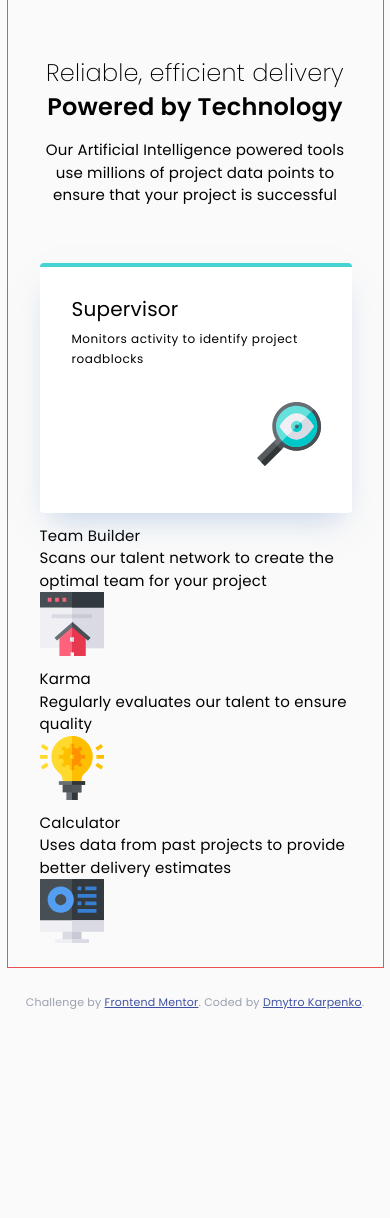
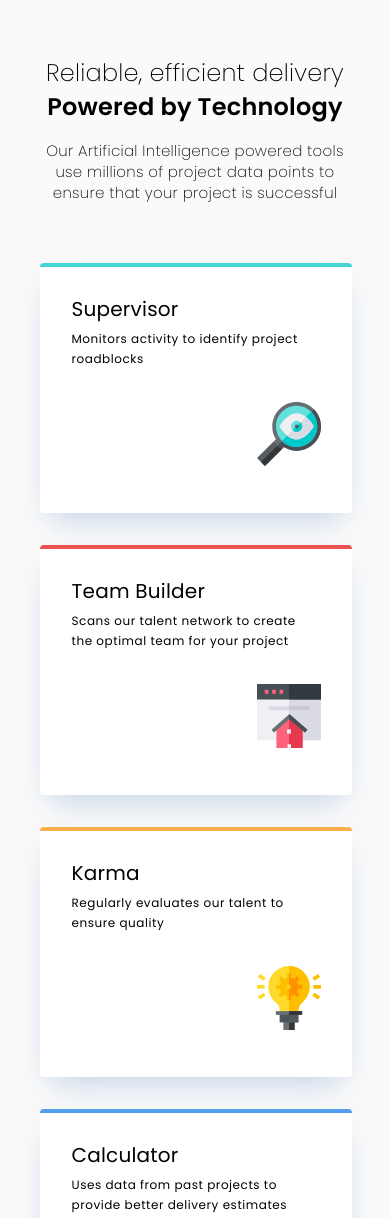
Before and after one commit to DmytroKarpenko88/four-card-feature-section-master, a website: page index.html in a window 390 px wide. Shown: the top 1218 px of the page. Before the commit the page ends 1022 px from the top, so only its background shows below. Drawn offline with Linux system fonts and the light colour scheme.

Commit message:
update mobile layout

```diff
--- a/index.html
+++ b/index.html
@@ -28,7 +28,7 @@
   </head>
   <body>
     <main class="flex items-center justify-center">
-      <section class="outline-1 outline-Red">
+      <section>
         <div class="max-w-[375px] py-[24px] px-[32px]">
           <div class="text-center">
             <p class="text-2xl font-extralight mt-[33px]">
@@ -37,13 +37,15 @@
             <h1 class="text-2xl font-semibold mt-[2px]">
               Powered by Technology
             </h1>
-            <p class="mt-[16px] tracking-[0.01em]">
+            <p
+              class="mt-[17px] font-extralight tracking-[0.02em] leading-[21px]"
+            >
               Our Artificial Intelligence powered tools use millions of project
               data points to ensure that your project is successful
             </p>
           </div>
 
-          <ul class="flex flex-col gap-3 mt-[56px]">
+          <ul class="flex flex-col mt-[60px] gap-8">
             <li
               class="w-[312px] h-[250px] bg-White rounded-[4px] border-t-4 border-t-Cyan py-7 px-8 relative shadow-card"
             >
@@ -57,29 +59,46 @@
                 class="absolute bottom-[47px] right-[31px]"
               />
             </li>
-            <li>
-              <h2>Team Builder</h2>
-              <p>
+            <li
+              class="w-[312px] h-[250px] bg-White rounded-[4px] border-t-4 border-t-Red py-7 px-8 relative shadow-card"
+            >
+              <h2 class="text-xl">Team Builder</h2>
+              <p class="text-xs mt-[6px] tracking-[0.045em] leading-5">
                 Scans our talent network to create the optimal team for your
                 project
               </p>
               <img
                 src="./images/icon-team-builder.svg"
                 alt="icon-team-builder"
+                class="absolute bottom-[47px] right-[31px]"
               />
             </li>
-            <li>
-              <h2>Karma</h2>
-              <p>Regularly evaluates our talent to ensure quality</p>
-              <img src="./images/icon-karma.svg" alt="icon-karma" />
+            <li
+              class="w-[312px] h-[250px] bg-White rounded-[4px] border-t-4 border-t-Orange py-7 px-8 relative shadow-card"
+            >
+              <h2 class="text-xl">Karma</h2>
+              <p class="text-xs mt-[6px] tracking-[0.045em] leading-5">
+                Regularly evaluates our talent to ensure quality
+              </p>
+              <img
+                src="./images/icon-karma.svg"
+                alt="icon-karma"
+                class="absolute bottom-[47px] right-[31px]"
+              />
             </li>
-            <li>
-              <h2>Calculator</h2>
-              <p>
+            <li
+              class="w-[312px] h-[250px] bg-White rounded-[4px] border-t-4 border-t-Blue py-7 px-8 relative shadow-card"
+            >
+              <h2 class="text-xl">Calculator</h2>
+              <p class="text-xs mt-[6px] tracking-[0.045em] leading-5">
                 Uses data from past projects to provide better delivery
                 estimates
               </p>
-              <img src="./images/icon-calculator.svg" alt="icon-calculator" />
+              <img
+                src="./images/icon-calculator.svg"
+                alt="icon-calculator"
+                class="absolute bottom-[47px] right-[31px]"
+              />
             </li>
           </ul>
         </div>
```
Also changed, not shown: dist/output.css.
